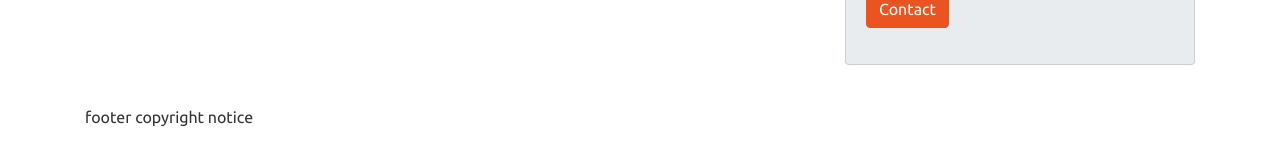
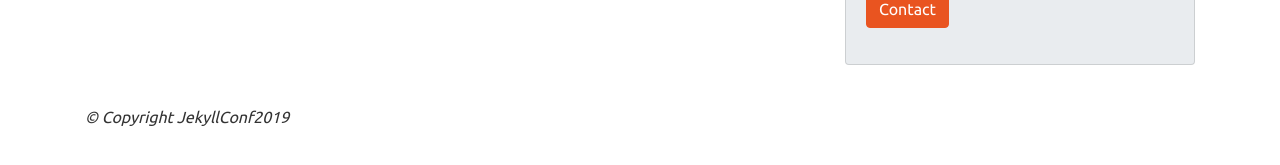
Before and after one commit to jhvanderschee/jekyllconf2019, a Jekyll site: the page built from index.md, in a window 1280 px wide. Shown: the part 199-364 px from the top of the page. Built offline with Jekyll 4.4.1, drawn with Linux system fonts in a browser that asks for light colours; nearby versions of some CDN libraries; our own code applies the rules of GitHub Pages for plain Markdown files.

Commit message:
Update footer.html

```diff
--- a/_includes/footer.html
+++ b/_includes/footer.html
@@ -1,2 +1 @@
-footer
-copyright notice
+<em>&copy; Copyright JekyllConf2019</em>
```
